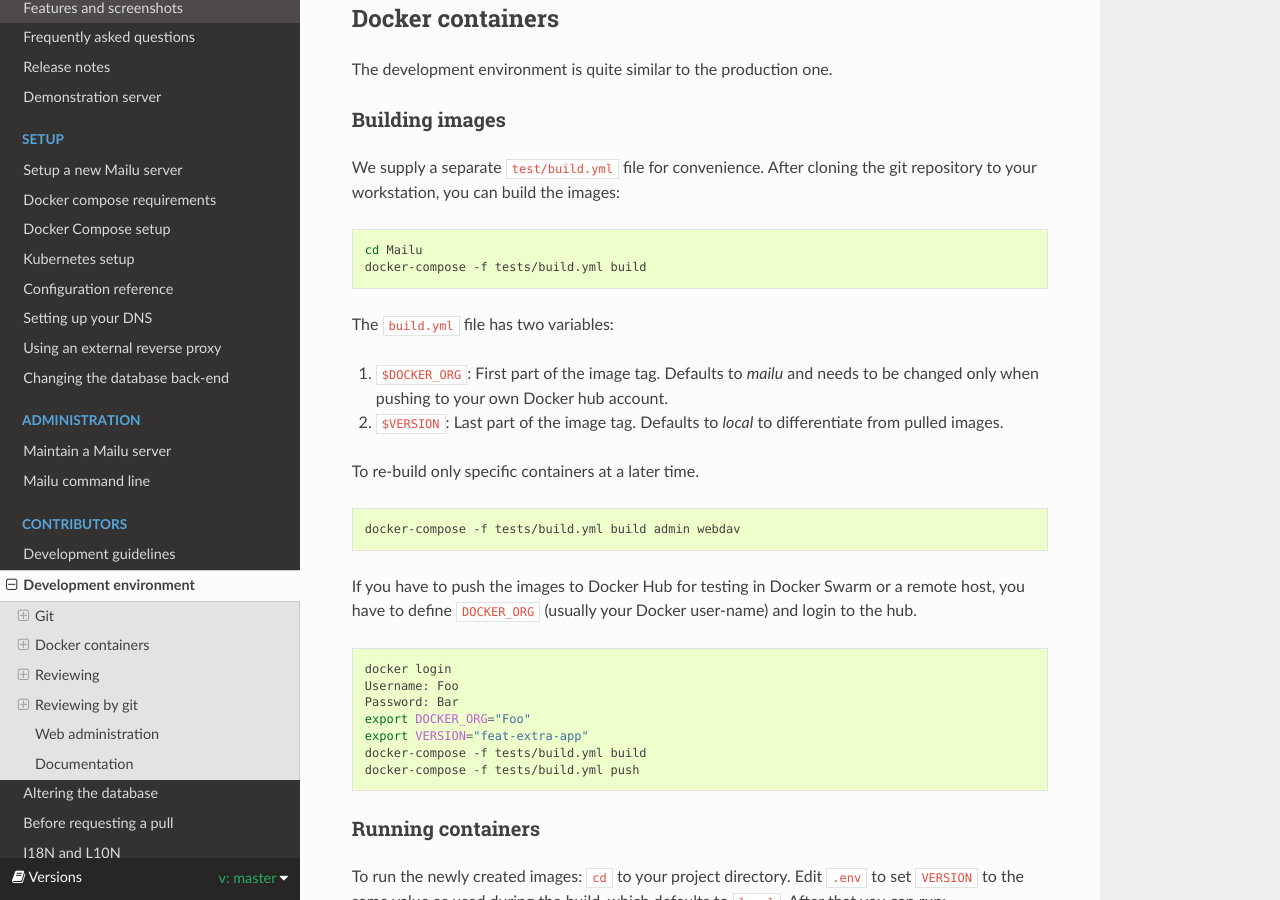
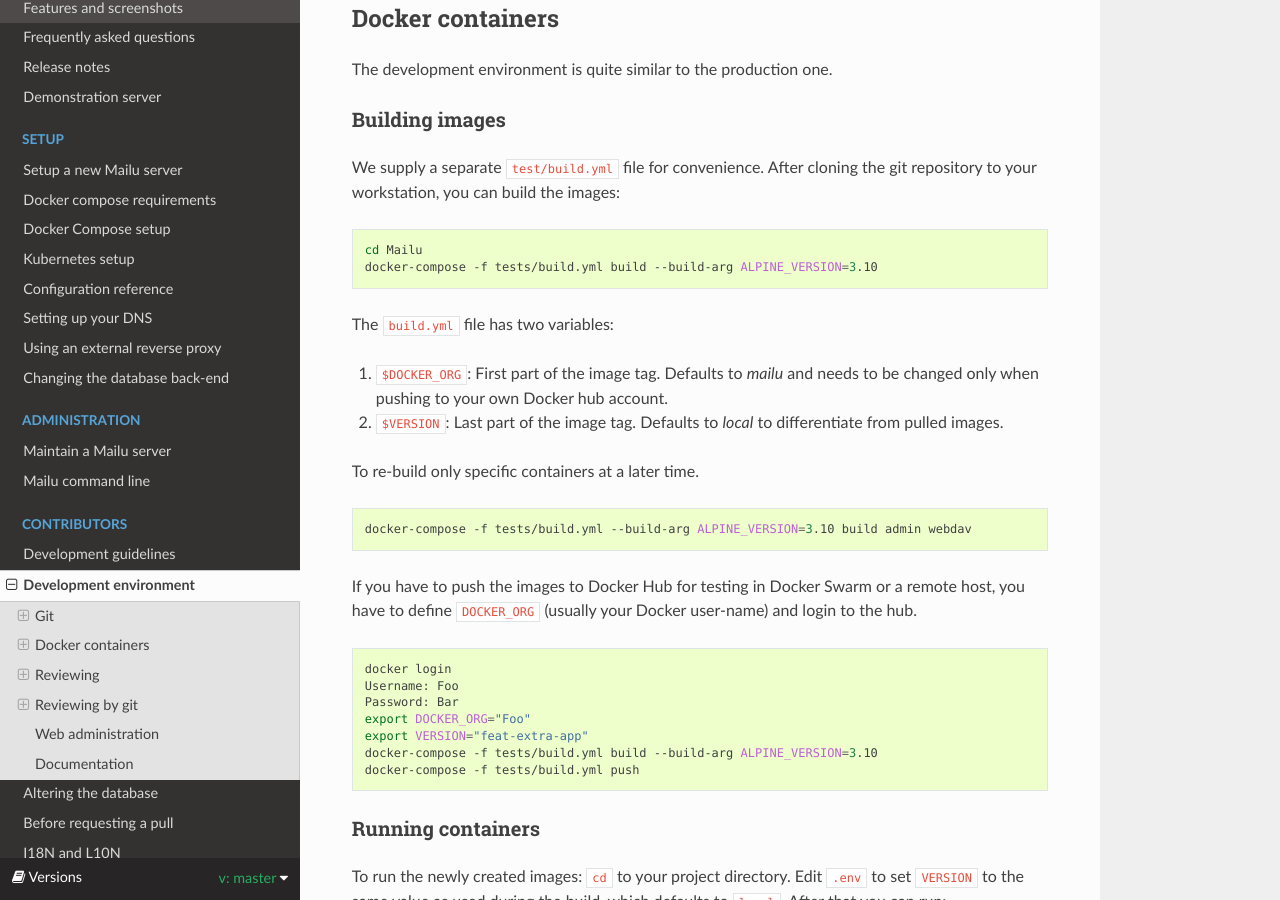
Before and after one commit to WillingDev0812/Mail-Management-Tool, a Sphinx documentation site: the page built from docs/contributors/environment.rst, in a window 1280 px wide and 900 px high, scrolled down 2198 px. Built offline with Sphinx 7.4.7 and the Read the Docs theme 2.0.0, drawn with Linux system fonts in a browser that asks for light colours; formulas are drawn with MathJax 3.

Commit message:
Move alpine version definition out to variable

```diff
--- a/docs/contributors/environment.rst
+++ b/docs/contributors/environment.rst
@@ -112,7 +112,7 @@ After cloning the git repository to your workstation, you can build the images:
 .. code-block:: bash
 
   cd Mailu
-  docker-compose -f tests/build.yml build
+  docker-compose -f tests/build.yml build --build-arg ALPINE_VERSION=3.10
 
 The ``build.yml`` file has two variables:
 
@@ -125,7 +125,7 @@ To re-build only specific containers at a later time.
 
 .. code-block:: bash
 
-  docker-compose -f tests/build.yml build admin webdav
+  docker-compose -f tests/build.yml --build-arg ALPINE_VERSION=3.10 build admin webdav
 
 If you have to push the images to Docker Hub for testing in Docker Swarm or a remote
 host, you have to define ``DOCKER_ORG`` (usually your Docker user-name) and login to
@@ -138,7 +138,7 @@ the hub.
   Password: Bar
   export DOCKER_ORG="Foo"
   export VERSION="feat-extra-app"
-  docker-compose -f tests/build.yml build
+  docker-compose -f tests/build.yml build --build-arg ALPINE_VERSION=3.10
   docker-compose -f tests/build.yml push
 
 Running containers
```
Also changed, not shown: .travis.yml, 11 other files.
